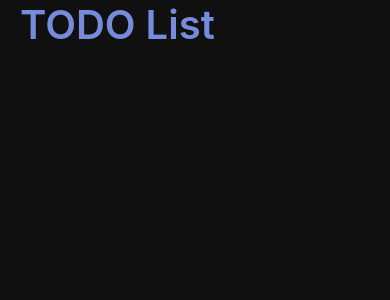
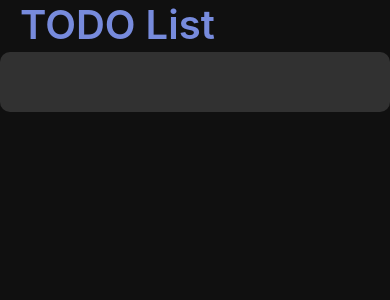
Before and after one commit to devTaemin/react-native-todo-app, a React Native app: screen / in a window 390 px wide. Shown: the top 300 px of the page. Built offline with nearby package versions, Linux system fonts and the light colour scheme.

Commit message:
Added Input component

```diff
--- a/src/App.js
+++ b/src/App.js
@@ -2,6 +2,7 @@ import React from 'react';
 import { StatusBar } from 'react-native';
 import styled, { ThemeProvider } from 'styled-components/native';
 import { theme } from './theme';
+import Input from './components/Input';
 
 const Container = styled.SafeAreaView`
     flex: 1;
@@ -27,6 +28,7 @@ export default function App() {
                     backgroundColor={theme.background}
                 />
                 <Title>TODO List</Title>
+                <Input />
             </Container>
         </ThemeProvider>
     );
--- /dev/null
+++ b/src/components/Input.js
@@ -0,0 +1,19 @@
+import React from 'react';
+import styled from 'styled-components/native';
+
+const StyledInput = styled.TextInput`
+    width: 100%;
+    height: 60px;
+    margin: 3px 0;
+    padding: 15px 20px;
+    border-radius: 10px;
+    background-color: ${({ theme }) => theme.itemBackground};
+    font-size: 25px;
+    color: ${({ theme }) => theme.text };
+`;
+
+const Input = () => {
+    return <StyledInput />;
+}
+
+export default Input;
```
